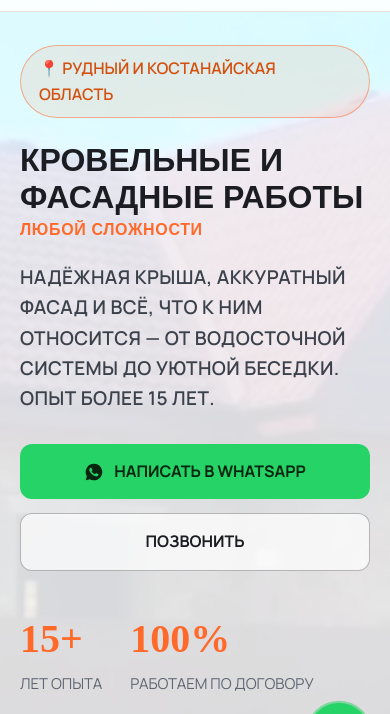
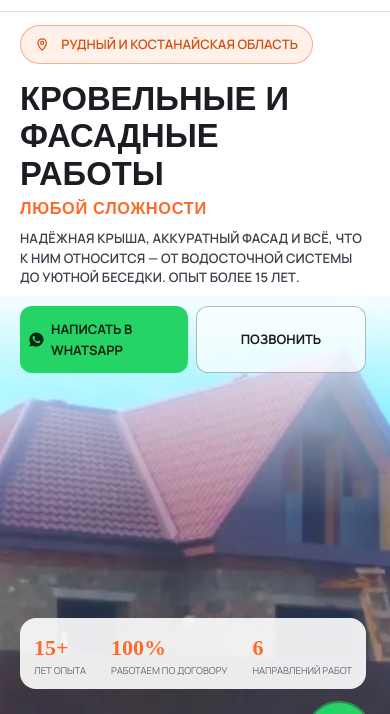
Before and after one commit to Alinasonisoni/stroyvashdom, a plain HTML site: page index.html in a window 390 px wide. Shown: the part 59-773 px from the top of the page. Drawn offline with Linux system fonts and the light colour scheme; a web font is replaced by a local one.

Commit message:
Мобильная версия первого экрана, новые значки вместо эмодзи
Co-Authored-By: Claude Sonnet 5.5 <noreply@anthropic.com>

```diff
--- a/index.html
+++ b/index.html
@@ -92,7 +92,9 @@ section{padding:96px 0}
 .lb .x{top:20px;right:20px}.lb .pv{left:16px;top:50%}.lb .nx{right:16px;top:50%}
 
 .free{display:grid;grid-template-columns:auto 1fr auto;gap:32px;align-items:center;background:#fff;border:2px solid var(--acc);border-radius:28px;padding:44px;box-shadow:0 14px 40px rgba(255,106,43,.14)}
-.free-ic{font-size:56px}
+.free-ic{width:76px;height:76px;border-radius:20px;background:rgba(255,106,43,.12);color:var(--acc);display:grid;place-items:center}
+.free-ic svg{width:40px;height:40px;fill:none;stroke:currentColor;stroke-width:1.7;stroke-linecap:round;stroke-linejoin:round}
+.pin{width:1.1em;height:1.1em;fill:none;stroke:currentColor;stroke-width:2;vertical-align:-.15em;margin-right:4px}
 
 .contact{background:linear-gradient(135deg,#fff3ea,#f4f1ec);border:1px solid var(--line);border-radius:28px;padding:56px;display:grid;grid-template-columns:1.1fr 1fr;gap:40px;align-items:center}
 .contact h2{font-size:clamp(26px,3.4vw,40px);margin-bottom:16px}
@@ -122,6 +124,21 @@ footer .wrap{display:flex;justify-content:space-between;flex-wrap:wrap;gap:12px}
  .free{grid-template-columns:1fr;padding:28px}
  .gal{columns:2}.contact{padding:32px}section{padding:70px 0}
 }
+@media(max-width:560px){
+ .hero{align-items:flex-start;padding:84px 0 96px;min-height:100svh}
+ .hero::before{inset:auto 0 0 0;height:58%;background-position:58% center}
+ .hero::after{background:linear-gradient(180deg,rgba(255,255,255,1) 0%,rgba(255,255,255,1) 41%,rgba(255,255,255,0) 68%)}
+ .hero-in{display:flex;flex-direction:column;min-height:calc(100svh - 180px);padding-right:4px}
+ .tag{font-size:13px!important;padding:8px 14px;margin-bottom:16px;align-self:flex-start}
+ .hero h1{font-size:clamp(28px,8.4vw,40px);margin-bottom:12px}
+ .hero-in p{font-size:13px;line-height:1.5;margin-bottom:18px;letter-spacing:.01em}
+ .hero-in .cta{flex-wrap:nowrap;gap:8px}
+ .hero-in .cta .btn{width:auto;flex:1;padding:13px 8px;font-size:13px;gap:6px}
+ .hero-in .cta .btn svg{width:17px;height:17px}
+ .hero-in .stats{margin-top:auto;flex-wrap:nowrap;justify-content:space-between;gap:8px;background:rgba(255,255,255,.9);border-radius:16px;padding:12px 14px;box-shadow:0 6px 20px rgba(40,30,20,.12)}
+ .hero-in .stats b{font-size:22px}
+ .hero-in .stats span{font-size:9.5px;display:block;line-height:1.25}
+}
 @media(max-width:560px){.grid{grid-template-columns:1fr}.gal{columns:1}.stats{gap:28px}.badge{right:8px}.btn{width:100%;justify-content:center}}
 </style>
 </head>
@@ -141,7 +158,7 @@ footer .wrap{display:flex;justify-content:space-between;flex-wrap:wrap;gap:12px}
 <main id="top">
 <div class="hero">
  <div class="wrap"><div class="hero-in">
-  <div class="tag">📍 Рудный и Костанайская область</div>
+  <div class="tag"><svg class="pin" viewBox="0 0 24 24"><path d="M12 22s7-6.2 7-12a7 7 0 1 0-14 0c0 5.8 7 12 7 12z"/><circle cx="12" cy="10" r="2.5"/></svg> Рудный и Костанайская область</div>
   <h1>Кровельные и фасадные работы <em>любой сложности</em></h1>
   <p>Надёжная крыша, аккуратный фасад и всё, что к ним относится — от водосточной системы до уютной беседки. Опыт более 15 лет.</p>
   <div class="cta">
@@ -188,7 +205,7 @@ footer .wrap{display:flex;justify-content:space-between;flex-wrap:wrap;gap:12px}
 
 <section id="free"><div class="wrap">
  <div class="free rv">
-  <div class="free-ic">🎁</div>
+  <div class="free-ic"><svg viewBox="0 0 24 24"><path d="M3 17 17 3l4 4L7 21z"/><path d="m7 13 2 2M10 10l2 2M13 7l2 2"/></svg></div>
   <div>
    <h2 class="sec-h" style="margin-bottom:10px">Выезд на замеры и консультация — бесплатно</h2>
    <p style="color:var(--mut);font-size:18px">Приедем, оценим объём работ, подберём материалы и назовём точную стоимость. Без обязательств.</p>
@@ -202,7 +219,7 @@ footer .wrap{display:flex;justify-content:space-between;flex-wrap:wrap;gap:12px}
   <div>
    <h2>Нужна крыша или фасад? Рассчитаем стоимость бесплатно</h2>
    <p>Напишите нам в WhatsApp или позвоните — ответим быстро и подскажем лучшее решение для вашего дома.</p>
-   <p style="margin-top:18px;font-size:16px">📍 г. Рудный и Костанайская область</p>
+   <p style="margin-top:18px;font-size:16px"><svg class="pin" viewBox="0 0 24 24"><path d="M12 22s7-6.2 7-12a7 7 0 1 0-14 0c0 5.8 7 12 7 12z"/><circle cx="12" cy="10" r="2.5"/></svg> г. Рудный и Костанайская область</p>
   </div>
   <div class="clist">
    <a href="https://wa.me/77783351326?text=Здравствуйте!%20Интересуют%20ваши%20услуги" target="_blank" rel="noopener"><span class="ci" style="background:rgba(37,211,102,.15);color:var(--wa)"><svg viewBox="0 0 24 24"><path d="M12 2a10 10 0 0 0-8.6 15.1L2 22l5-1.3A10 10 0 1 0 12 2zm5.2 14c-.2.6-1.2 1.2-1.7 1.2-.5.1-1 .2-3.3-.7-2.8-1.2-4.6-4-4.7-4.2-.1-.2-1.1-1.5-1.1-2.8s.7-2 1-2.3c.2-.3.5-.3.7-.3h.5c.2 0 .4 0 .6.5l.8 2c.1.2.1.3 0 .5l-.3.5-.4.4c-.1.2-.3.3-.1.6.2.3.7 1.2 1.5 1.9 1 .9 1.9 1.2 2.2 1.3.3.1.4.1.6-.1l.8-1c.2-.3.4-.2.6-.1l1.9.9c.3.1.5.2.5.3.1.1.1.6-.1 1.2z"/></svg></span><span><small>WhatsApp</small>+7 778 335 13 26</span></a>
```
